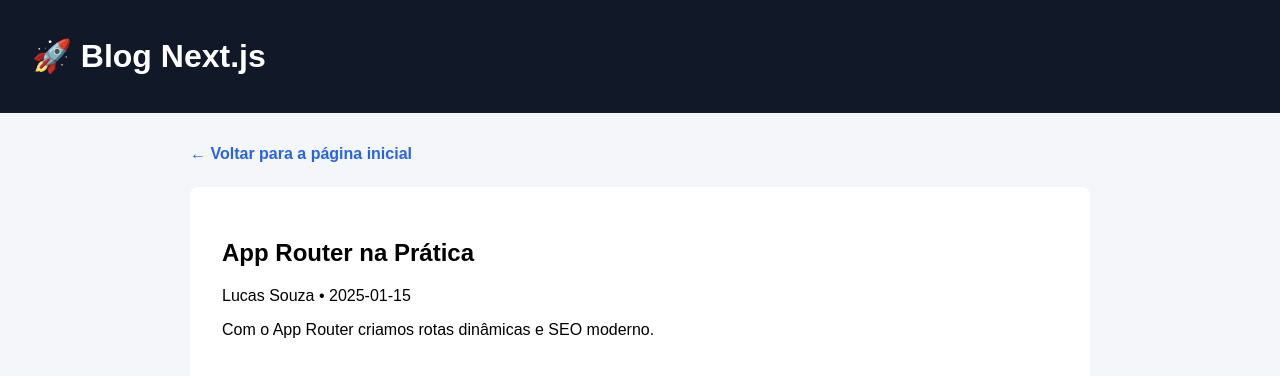
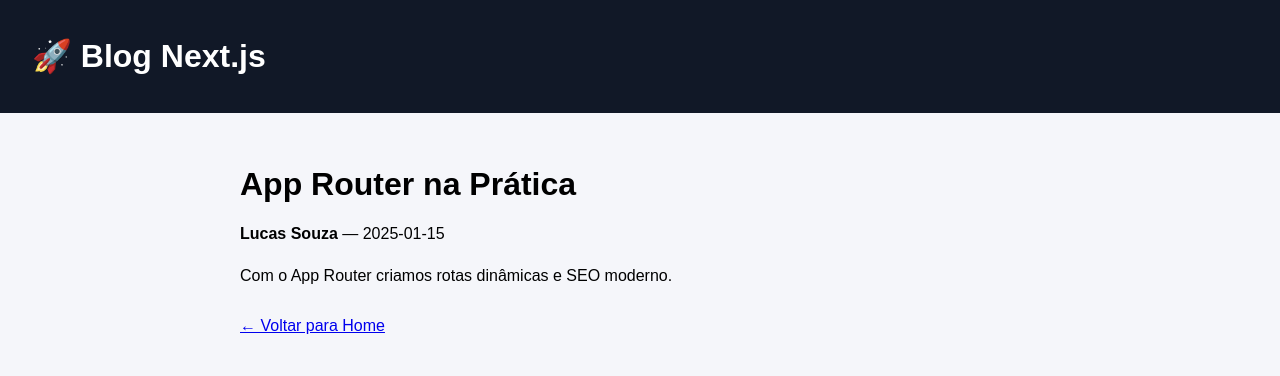
Before and after one commit to lucassouza88/blog-app-router, a Next.js app: page /artigos/app-router-na-pratica in a window 1280 px wide. Shown: the top 376 px of the page. Built offline with nearby package versions, Linux system fonts and the light colour scheme.

Commit message:
fix: ajusta json e tipagem para SEO dinâmico

```diff
--- a/app/artigos/[slug]/page.tsx
+++ b/app/artigos/[slug]/page.tsx
@@ -1,44 +1,53 @@
-import Link from "next/link"
-import { getArtigos, getArtigoBySlug } from "@/lib/artigos"
 import { notFound } from "next/navigation"
-
-export const dynamic = "force-static"
+import { getArtigoBySlug, getArtigos } from "@/lib/artigos"
+import type { Metadata } from "next"
 
 export async function generateStaticParams() {
   const artigos = await getArtigos()
-  return artigos.map((artigo) => ({ slug: artigo.slug }))
+
+  return artigos.map((artigo) => ({
+    slug: artigo.slug
+  }))
 }
 
-export async function generateMetadata({ params }: { params: { slug: string } }) {
+export async function generateMetadata(
+  { params }: { params: { slug: string } }
+): Promise<Metadata> {
   const artigo = await getArtigoBySlug(params.slug)
-  if (!artigo) return {}
+
+  if (!artigo) {
+    return {
+      title: "Artigo não encontrado"
+    }
+  }
 
   return {
     title: artigo.titulo,
-    description: artigo.descricao,
+    description: artigo.resumo
   }
 }
 
-export default async function ArtigoPage({
-  params,
-}: {
-  params: { slug: string }
-}) {
+export default async function ArtigoPage(
+  { params }: { params: { slug: string } }
+) {
   const artigo = await getArtigoBySlug(params.slug)
+
   if (!artigo) return notFound()
 
   return (
-    <main className="container">
-      {/* 🔙 LINK DE VOLTAR */}
-      <Link href="/" className="link">
-        ← Voltar para a página inicial
-      </Link>
+    <main style={{ padding: "2rem", maxWidth: "800px", margin: "0 auto" }}>
+      <h1>{artigo.titulo}</h1>
+      <p>
+        <strong>{artigo.autor}</strong> — {artigo.data}
+      </p>
 
-      <article className="article" style={{ marginTop: "1.5rem" }}>
-        <h1>{artigo.titulo}</h1>
-        <p>{artigo.autor} • {artigo.data}</p>
-        <p>{artigo.conteudo}</p>
+      <article style={{ marginTop: "1.5rem" }}>
+        {artigo.conteudo}
       </article>
+
+      <a href="/" style={{ display: "inline-block", marginTop: "2rem" }}>
+        ← Voltar para Home
+      </a>
     </main>
   )
 }
--- a/data/artigos.json
+++ b/data/artigos.json
@@ -4,7 +4,7 @@
     "slug": "introducao-nextjs-15",
     "autor": "Lucas Souza",
     "data": "2025-01-10",
-    "descricao": "Conheça as principais novidades do Next.js 15.",
+    "resumo": "Este é um resumo do primeiro artigo para Next.js 15.",
     "conteudo": "O Next.js 15 melhora o App Router, Server Components e SEO."
   },
   {
@@ -12,7 +12,7 @@
     "slug": "app-router-na-pratica",
     "autor": "Lucas Souza",
     "data": "2025-01-15",
-    "descricao": "Aprenda a usar o App Router corretamente.",
+    "resumo": "Este é um resumo do primeiro artigo para SEO.",
     "conteudo": "Com o App Router criamos rotas dinâmicas e SEO moderno."
   }
 ]
--- a/types/Artigo.ts
+++ b/types/Artigo.ts
@@ -1,8 +1,8 @@
-export interface Artigo {
+export type Artigo = {
+  slug: string
   titulo: string
-  slug: string
   autor: string
   data: string
-  descricao: string
+  resumo: string
   conteudo: string
 }
```
